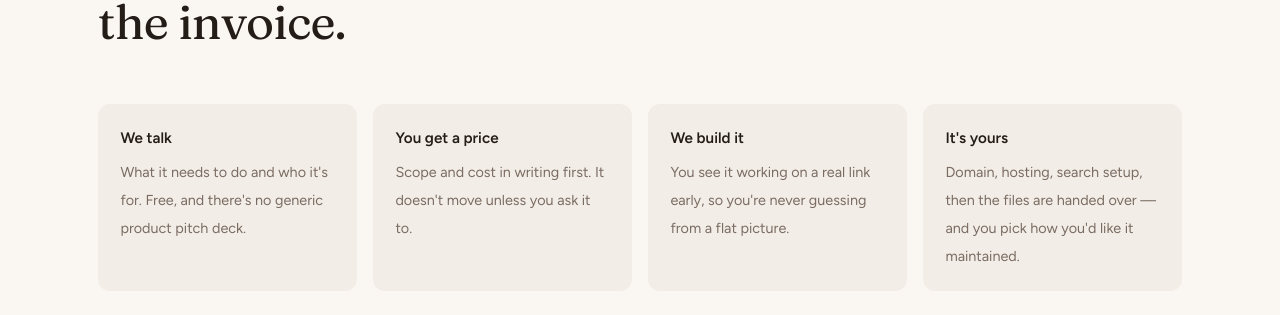
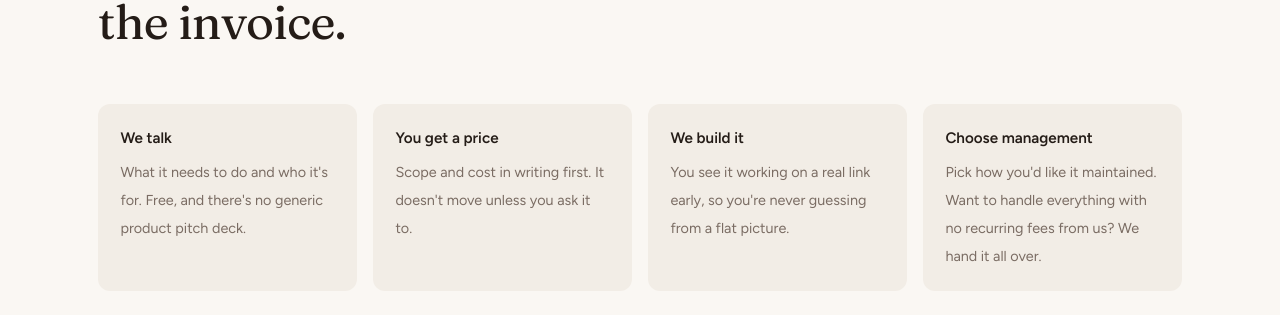
Before and after one commit to SRCS110/syncrace.web, a website: page index.html in a window 1280 px wide. Shown: the part 3629-3944 px from the top of the page. Drawn offline with Linux system fonts and the light colour scheme.

Commit message:
Update index.html

```diff
--- a/index.html
+++ b/index.html
@@ -138,7 +138,7 @@
       <div class="well"><b>We talk</b><span>What it needs to do and who it's for. Free, and there's no generic product pitch deck.</span></div>
       <div class="well"><b>You get a price</b><span>Scope and cost in writing first. It doesn't move unless you ask it to.</span></div>
       <div class="well"><b>We build it</b><span>You see it working on a real link early, so you're never guessing from a flat picture.</span></div>
-      <div class="well"><b>It's yours</b><span>Domain, hosting, search setup, then the files are handed over — and you pick how you'd like it maintained.</span></div>
+      <div class="well"><b>Choose management</b><span>Pick how you'd like it maintained. Want to handle everything with no recurring fees from us? We hand it all over.</span></div>
     </div>
   </section>
 
```
